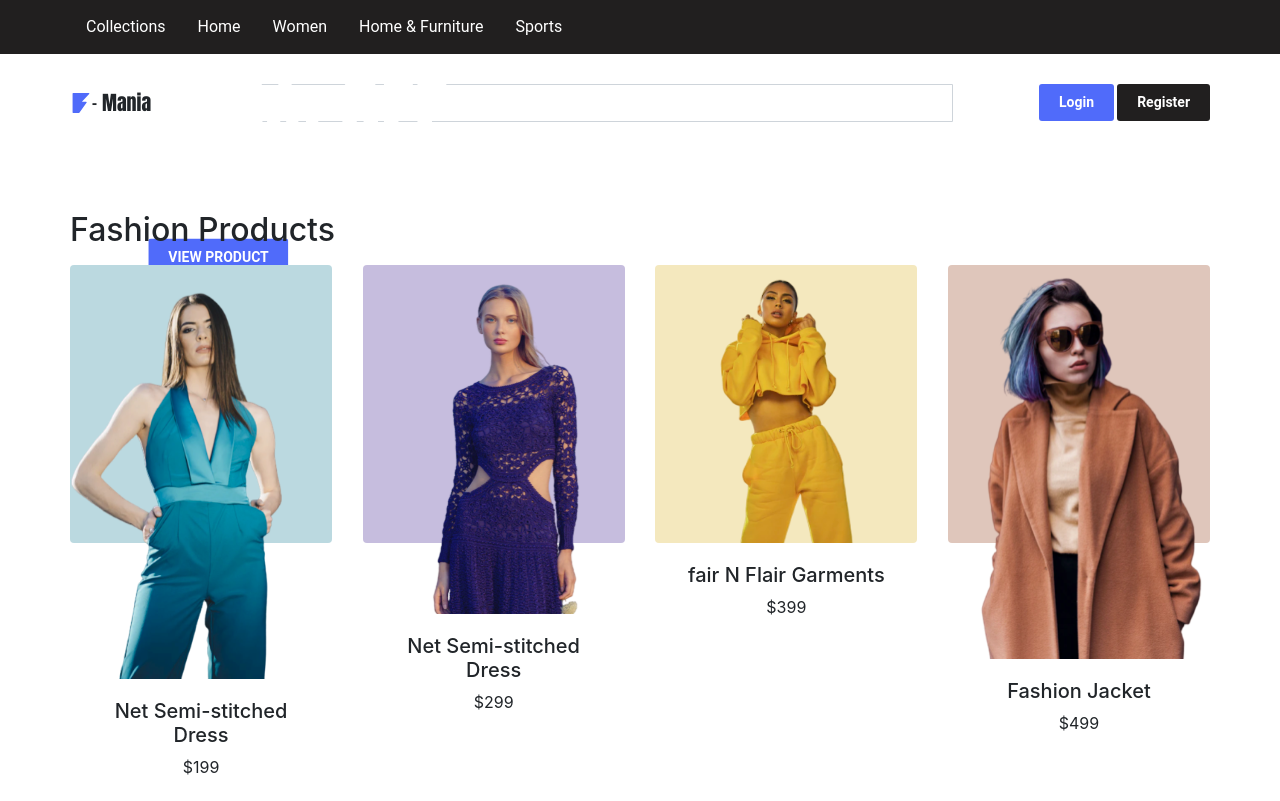
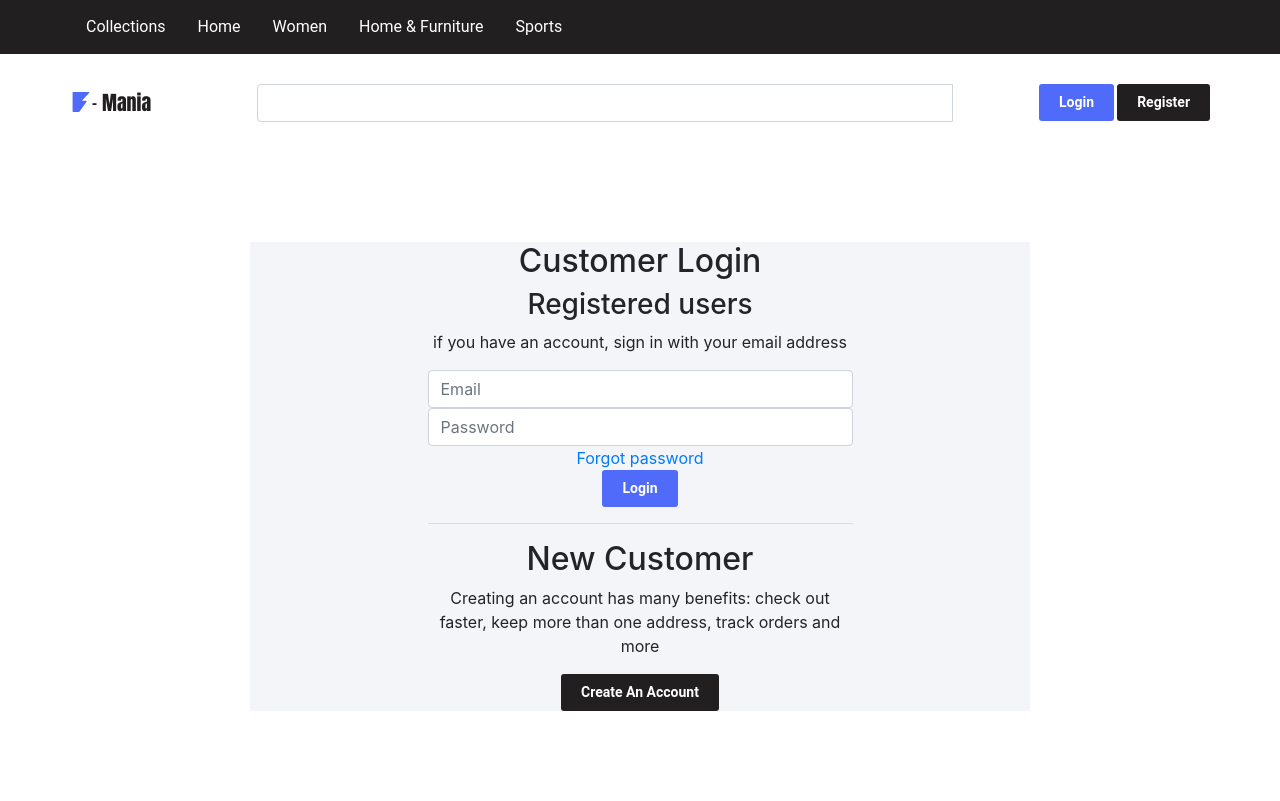
Before and after one commit to knazim667/fa-mania, a React (Create React App) app: page /login in a window 1280 px wide. Built offline with nearby package versions, Linux system fonts and the light colour scheme; some icons are missing.

Commit message:
add header component and login page react router dom

```diff
--- a/package.json
+++ b/package.json
@@ -11,6 +11,7 @@
     "react": "^17.0.1",
     "react-dom": "^17.0.1",
     "react-icons-kit": "^1.3.1",
+    "react-router-dom": "^5.2.0",
     "react-scripts": "4.0.1",
     "web-vitals": "^0.2.4"
   },
--- a/src/App.js
+++ b/src/App.js
@@ -1,14 +1,17 @@
+import { Route, Switch } from "react-router-dom";
 import "./App.scss";
-import Navbar from "./components/Navbar/Navbar";
-import SubHeader from "./components/subHeader/subHeader";
+import Header from "./components/Header/Header";
 import Homepage from "./pages/Homepage/Homepage";
+import Login from "./pages/Login/Login";
 
 function App() {
   return (
     <div className="App">
-      <Navbar />
-      <SubHeader />
-      <Homepage />
+      <Header />
+      <Switch>
+        <Route exact path="/" component={Homepage} />
+        <Route exact path="/login" component={Login} />
+      </Switch>
     </div>
   );
 }
--- /dev/null
+++ b/src/components/Header/Header.js
@@ -0,0 +1,14 @@
+import React from "react";
+import Navbar from "../Navbar/Navbar";
+import SubHeader from "../subHeader/subHeader";
+
+const Header = () => {
+  return (
+    <>
+      <Navbar />
+      <SubHeader />
+    </>
+  );
+};
+
+export default Header;
--- a/src/components/common/elements/Logo/logo.scss
+++ b/src/components/common/elements/Logo/logo.scss
@@ -1,3 +1,4 @@
+@import "../../../../App.scss";
 .logo {
   display: flex;
   font-family: "Anton", sans-serif;
@@ -11,10 +12,13 @@
   .dash {
     margin: 0 5px 0 0;
     line-height: 37px;
+    color: $black;
   }
   .mania {
     font-size: 20px;
     line-height: 37px;
     margin-bottom: 0;
+    font-family: "Anton", sans-serif;
+    color: $black;
   }
 }
--- a/src/components/subHeader/subHeader.js
+++ b/src/components/subHeader/subHeader.js
@@ -4,19 +4,26 @@ import Logo from "../common/elements/Logo/Logo";
 import { search } from "react-icons-kit/feather/search";
 import Button from "../common/elements/Button/Button";
 import "./subHeader.scss";
+import { Link } from "react-router-dom";
 
 const SubHeader = () => {
   return (
     <div className="container sub-header">
       <div className="logo-box">
-        <Logo />
+        <Link to="/">
+          <Logo />
+        </Link>
       </div>
       <div className="search-box">
         <Input icon={search} type={"search"} />
       </div>
       <div className="button-box">
-        <Button classes="fa-primary" title="Login" />
-        <Button classes="fa-black" title="Register" />
+        <Link to="/login">
+          <Button classes="fa-primary" title="Login" />
+        </Link>
+        <Link to="/register">
+          <Button classes="fa-black" title="Register" />
+        </Link>
       </div>
     </div>
   );
--- a/src/index.js
+++ b/src/index.js
@@ -4,10 +4,13 @@ import "./index.scss";
 import "bootstrap/dist/css/bootstrap.min.css";
 import App from "./App";
 import reportWebVitals from "./reportWebVitals";
+import { BrowserRouter } from "react-router-dom";
 
 ReactDOM.render(
   <React.StrictMode>
-    <App />
+    <BrowserRouter>
+      <App />
+    </BrowserRouter>
   </React.StrictMode>,
   document.getElementById("root")
 );
--- /dev/null
+++ b/src/pages/Login/Login.js
@@ -0,0 +1,49 @@
+import React from "react";
+import { Link } from "react-router-dom";
+import Button from "../../components/common/elements/Button/Button";
+import Input from "../../components/common/elements/Input/Input";
+import "./login.scss";
+
+const Login = () => {
+  return (
+    <div className="container login-container">
+      <div className="row justify-content-center">
+        <div className="col-lg-8 login-area">
+          <div className="container">
+            <div className="row justify-content-center">
+              <div className="col-lg-7">
+                <h2>Customer Login</h2>
+
+                <h3>Registered users</h3>
+                <p>if you have an account, sign in with your email address</p>
+                <form>
+                  <Input placeholder={"Email"} />
+                  <Input placeholder={"Password"} />
+
+                  <Link to="/forgot-password" className="d-block">
+                    Forgot password
+                  </Link>
+                  <Button type="submit" classes="fa-primary" title="Login" />
+                </form>
+
+                <hr />
+
+                <h2>New Customer</h2>
+
+                <p>
+                  Creating an account has many benefits: check out faster, keep
+                  more than one address, track orders and more
+                </p>
+                <Link to="/register">
+                  <Button classes="fa-black" title="create an account" />
+                </Link>
+              </div>
+            </div>
+          </div>
+        </div>
+      </div>
+    </div>
+  );
+};
+
+export default Login;
--- /dev/null
+++ b/src/pages/Login/login.scss
@@ -0,0 +1,9 @@
+.login-container {
+  padding: 90px 0;
+  justify-content: center;
+  .login-area {
+    padding: 0;
+    text-align: center;
+    background-color: #f4f5f8;
+  }
+}
```
Also changed, not shown: 2 other files (tests, documents, lock files or other folders).
